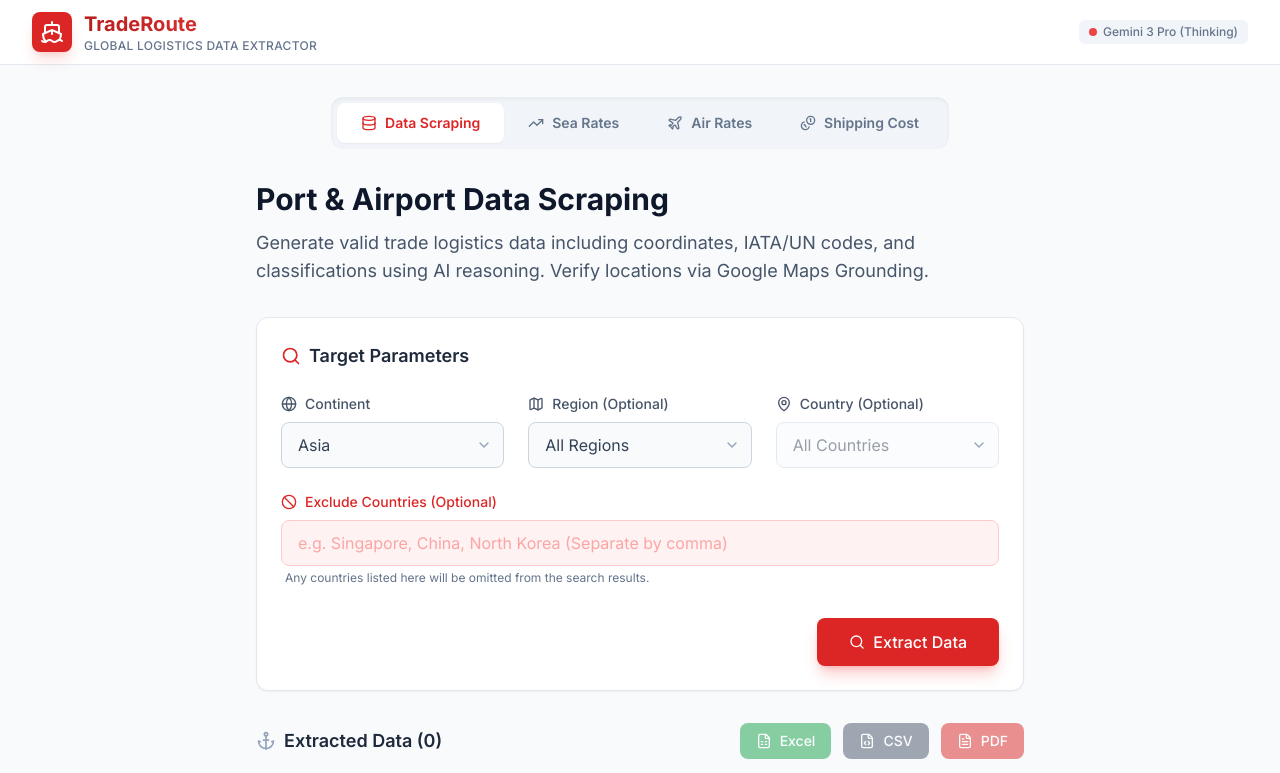
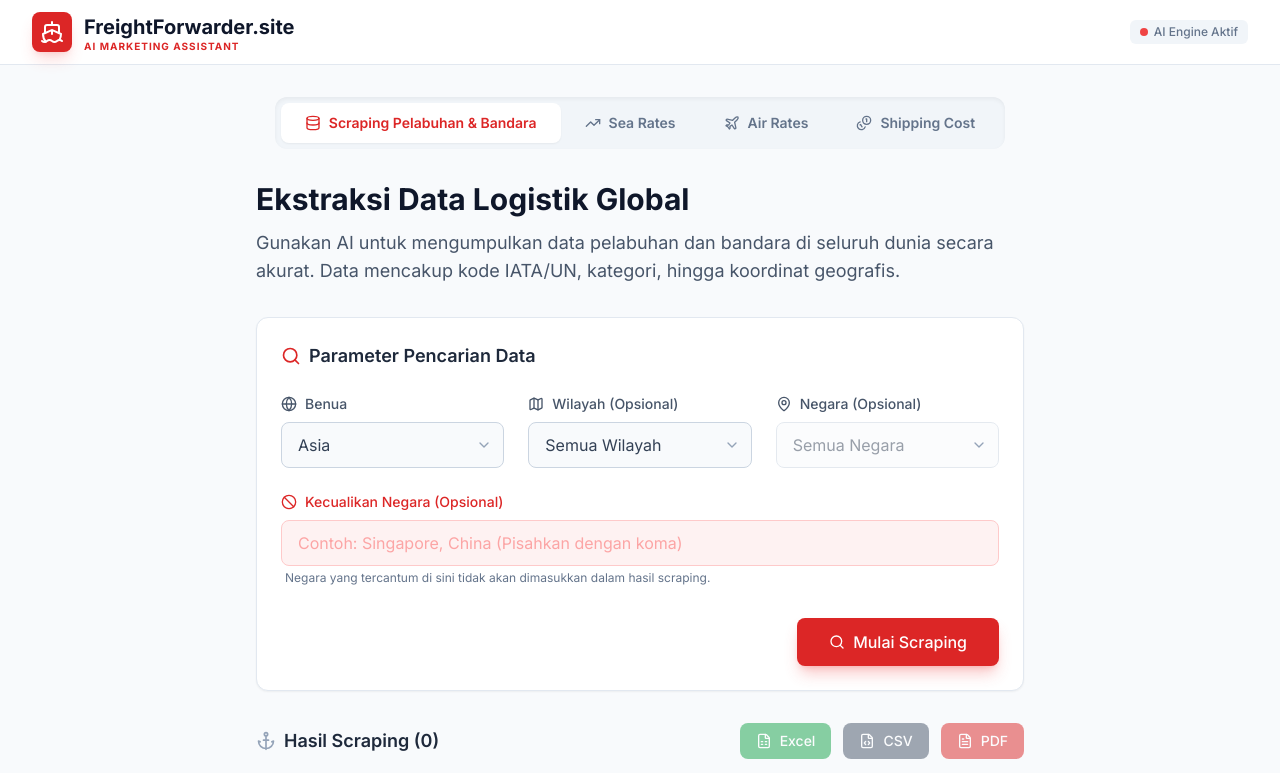
Before and after one commit to Viddy10/TradeRoute, a React (Vite) app: page / in a window 1280 px wide. Shown: the top 773 px of the page. Built offline with nearby package versions, Linux system fonts and the light colour scheme.

Commit message:
feat: Update app name and localization
Refactors the application name to "FreightForwarder.site" across configurations and updates UI elements and messages to Indonesian. Also adjusts import maps and package dependencies.

```diff
--- a/App.tsx
+++ b/App.tsx
@@ -1,4 +1,3 @@
-
 import React, { useState } from 'react';
 import InputForm from './components/InputForm';
 import ResultsTable from './components/ResultsTable';
@@ -31,13 +30,13 @@ const App: React.FC = () => {
 
   const handleTabChange = (tab: 'scraping' | 'calculator' | 'bulk_rates' | 'air_rates', slug: string) => {
     setActiveTab(tab);
-    // Update URL without reloading page to allow for easy sharing/bookmarking of the specific tool
+    // Update URL without reloading page
     const newUrl = `${window.location.pathname}?mode=${slug}`;
     window.history.pushState({ path: newUrl }, '', newUrl);
   };
 
   const handleSearch = async (params: LocationParams) => {
-    setStatus({ loading: true, message: 'Initiating Gemini 3 Pro (Thinking)...' });
+    setStatus({ loading: true, message: 'Menghubungi AI (Berpikir)...' });
     setData([]);
 
     try {
@@ -45,7 +44,7 @@ const App: React.FC = () => {
       setData(results);
       setStatus({ loading: false, message: '' });
     } catch (error: any) {
-      setStatus({ loading: false, message: '', error: error.message || 'An error occurred' });
+      setStatus({ loading: false, message: '', error: error.message || 'Terjadi kesalahan sistem.' });
     }
   };
 
@@ -55,9 +54,7 @@ const App: React.FC = () => {
     if (!item) return;
 
     try {
-      // Use Gemini 2.5 Flash + Maps Grounding
       const verifiedData = await verifyLocationWithMaps(item);
-
       setData(prevData => prevData.map(d =>
         d.id === id ? { ...d, ...verifiedData } : d
       ));
@@ -78,16 +75,16 @@ const App: React.FC = () => {
               <Ship className="w-6 h-6" />
             </div>
             <div>
-              <h1 className="text-xl font-bold bg-gradient-to-r from-red-700 to-red-500 bg-clip-text text-transparent">
-                TradeRoute
+              <h1 className="text-xl font-bold text-slate-900">
+                FreightForwarder.site
               </h1>
-              <p className="text-xs text-slate-500 font-medium tracking-wide">GLOBAL LOGISTICS DATA EXTRACTOR</p>
+              <p className="text-[10px] text-red-600 font-bold uppercase tracking-widest leading-none">AI Marketing Assistant</p>
             </div>
           </div>
           <div className="hidden sm:flex items-center gap-4 text-xs font-medium text-slate-500">
             <span className="flex items-center gap-1.5 bg-slate-100 px-2.5 py-1 rounded-md">
-              <span className="w-2 h-2 rounded-full bg-red-500"></span>
-              Gemini 3 Pro (Thinking)
+              <span className="w-2 h-2 rounded-full bg-red-500 animate-pulse"></span>
+              AI Engine Aktif
             </span>
           </div>
         </div>
@@ -108,7 +105,7 @@ const App: React.FC = () => {
               `}
             >
               <Database className="w-4 h-4" />
-              Data Scraping
+              Scraping Pelabuhan & Bandara
             </button>
             <button
               onClick={() => handleTabChange('bulk_rates', 'sea-rates')}
@@ -153,10 +150,10 @@ const App: React.FC = () => {
         {activeTab === 'scraping' && (
           <div className="animate-fade-in space-y-8">
             <div className="max-w-3xl">
-              <h2 className="text-3xl font-bold text-slate-900 mb-3">Port & Airport Data Scraping</h2>
+              <h2 className="text-3xl font-bold text-slate-900 mb-3">Ekstraksi Data Logistik Global</h2>
               <p className="text-slate-600 text-lg">
-                Generate valid trade logistics data including coordinates, IATA/UN codes, and classifications using AI reasoning.
-                Verify locations via Google Maps Grounding.
+                Gunakan AI untuk mengumpulkan data pelabuhan dan bandara di seluruh dunia secara akurat.
+                Data mencakup kode IATA/UN, kategori, hingga koordinat geografis.
               </p>
             </div>
             <InputForm onSearch={handleSearch} isLoading={status.loading} />
@@ -172,7 +169,7 @@ const App: React.FC = () => {
               <div className="flex flex-col sm:flex-row sm:items-center justify-between gap-4">
                 <h3 className="text-lg font-semibold text-slate-800 flex items-center gap-2">
                   <Anchor className="w-5 h-5 text-slate-400" />
-                  Extracted Data ({data.length})
+                  Hasil Scraping ({data.length})
                 </h3>
                 <ExportButtons data={data} disabled={data.length === 0 || status.loading} />
               </div>
@@ -181,6 +178,11 @@ const App: React.FC = () => {
                 onVerify={handleVerify}
                 verifyingId={verifyingId}
               />
+              {data.length > 0 && (
+                <div className="p-4 bg-slate-900 text-white text-xs text-center rounded-lg italic">
+                  Hubungi tim FreightForwarder.site untuk konsultasi logistik.
+                </div>
+              )}
             </div>
           </div>
         )}
@@ -206,10 +208,10 @@ const App: React.FC = () => {
         <div className="max-w-7xl mx-auto px-4">
           <p className="text-xl font-bold tracking-tight">
             <span className="text-red-600">Freight</span>
-            <span className="text-black">Forwarder</span>
+            <span className="text-black">Forwarder.site</span>
           </p>
           <p className="text-xs text-slate-400 mt-2 font-medium uppercase tracking-widest">
-            Logistics Intelligence Platform
+            Internal Logistics Marketing Platform
           </p>
         </div>
       </footer>
--- a/components/InputForm.tsx
+++ b/components/InputForm.tsx
@@ -1,4 +1,3 @@
-
 import React, { useState, useEffect } from 'react';
 import { LocationParams } from '../types';
 import { Search, Globe, Map, MapPin, ChevronDown, Ban } from 'lucide-react';
@@ -10,7 +9,6 @@ interface InputFormProps {
 }
 
 const InputForm: React.FC<InputFormProps> = ({ onSearch, isLoading }) => {
-  // Initial state defaults to empty strings for Region and Country, implying "All"
   const [params, setParams] = useState<LocationParams>({
     continent: 'Asia',
     region: '',
@@ -18,7 +16,6 @@ const InputForm: React.FC<InputFormProps> = ({ onSearch, isLoading }) => {
     excludeCountries: ''
   });
 
-  // Webhook / Automation Listener for Data Scraping
   useEffect(() => {
     const urlParams = new URLSearchParams(window.location.search);
     const mode = urlParams.get('mode');
@@ -50,18 +47,14 @@ const InputForm: React.FC<InputFormProps> = ({ onSearch, isLoading }) => {
     onSearch(params);
   };
 
-  // Derive available options based on current selection
   const continents = Object.keys(worldLocations);
   const regions = params.continent ? Object.keys(worldLocations[params.continent] || {}) : [];
-
-  // Countries are only available if a specific region is selected
   const countries = (params.continent && params.region)
     ? (worldLocations[params.continent][params.region] || [])
     : [];
 
   const handleContinentChange = (e: React.ChangeEvent<HTMLSelectElement>) => {
     const newContinent = e.target.value;
-    // Reset region and country to empty ("All") when continent changes
     setParams({
       continent: newContinent,
       region: '',
@@ -72,7 +65,6 @@ const InputForm: React.FC<InputFormProps> = ({ onSearch, isLoading }) => {
 
   const handleRegionChange = (e: React.ChangeEvent<HTMLSelectElement>) => {
     const newRegion = e.target.value;
-    // Reset country to empty ("All") when region changes
     setParams(prev => ({
       ...prev,
       region: newRegion,
@@ -98,14 +90,14 @@ const InputForm: React.FC<InputFormProps> = ({ onSearch, isLoading }) => {
     <form onSubmit={handleSubmit} className="bg-white p-6 rounded-xl shadow-sm border border-slate-200">
       <div className="flex items-center gap-2 mb-6">
         <Search className="w-5 h-5 text-red-600" />
-        <h2 className="text-lg font-semibold text-slate-800">Target Parameters</h2>
+        <h2 className="text-lg font-semibold text-slate-800">Parameter Pencarian Data</h2>
       </div>
 
       <div className="grid grid-cols-1 md:grid-cols-3 gap-6 mb-6">
         {/* Continent Select */}
         <div className="space-y-2 relative">
           <label className="flex items-center text-sm font-medium text-slate-600 gap-2">
-            <Globe className="w-4 h-4" /> Continent
+            <Globe className="w-4 h-4" /> Benua
           </label>
           <div className="relative">
             <select
@@ -125,7 +117,7 @@ const InputForm: React.FC<InputFormProps> = ({ onSearch, isLoading }) => {
         {/* Region Select */}
         <div className="space-y-2 relative">
           <label className="flex items-center text-sm font-medium text-slate-600 gap-2">
-            <Map className="w-4 h-4" /> Region (Optional)
+            <Map className="w-4 h-4" /> Wilayah (Opsional)
           </label>
           <div className="relative">
             <select
@@ -133,7 +125,7 @@ const InputForm: React.FC<InputFormProps> = ({ onSearch, isLoading }) => {
               value={params.region}
               onChange={handleRegionChange}
             >
-              <option value="">All Regions</option>
+              <option value="">Semua Wilayah</option>
               {regions.map(r => (
                 <option key={r} value={r}>{r}</option>
               ))}
@@ -145,7 +137,7 @@ const InputForm: React.FC<InputFormProps> = ({ onSearch, isLoading }) => {
         {/* Country Select */}
         <div className="space-y-2 relative">
           <label className="flex items-center text-sm font-medium text-slate-600 gap-2">
-            <MapPin className="w-4 h-4" /> Country (Optional)
+            <MapPin className="w-4 h-4" /> Negara (Opsional)
           </label>
           <div className="relative">
             <select
@@ -154,7 +146,7 @@ const InputForm: React.FC<InputFormProps> = ({ onSearch, isLoading }) => {
               value={params.country}
               onChange={handleCountryChange}
             >
-              <option value="">All Countries</option>
+              <option value="">Semua Negara</option>
               {countries.map(c => (
                 <option key={c} value={c}>{c}</option>
               ))}
@@ -167,20 +159,20 @@ const InputForm: React.FC<InputFormProps> = ({ onSearch, isLoading }) => {
       {/* Exclude Section */}
       <div className="space-y-2 mb-8">
         <label className="flex items-center text-sm font-medium text-red-600 gap-2">
-          <Ban className="w-4 h-4" /> Exclude Countries (Optional)
+          <Ban className="w-4 h-4" /> Kecualikan Negara (Opsional)
         </label>
         <div className="relative">
           <input
             type="text"
-            disabled={!!params.country} // Disable if a specific single country is selected
+            disabled={!!params.country}
             className="w-full pl-4 pr-4 py-2.5 bg-red-50 border border-red-200 rounded-lg focus:ring-2 focus:ring-red-500 focus:border-red-500 transition-all outline-none text-slate-700 placeholder:text-red-300 disabled:opacity-50 disabled:cursor-not-allowed"
-            placeholder={params.country ? "Disabled when a specific country is selected" : "e.g. Singapore, China, North Korea (Separate by comma)"}
+            placeholder={params.country ? "Dinonaktifkan saat memilih satu negara spesifik" : "Contoh: Singapore, China (Pisahkan dengan koma)"}
             value={params.excludeCountries || ''}
             onChange={handleExcludeChange}
           />
           {!params.country && (
             <p className="text-xs text-slate-500 mt-1 ml-1">
-              Any countries listed here will be omitted from the search results.
+              Negara yang tercantum di sini tidak akan dimasukkan dalam hasil scraping.
             </p>
           )}
         </div>
@@ -201,12 +193,12 @@ const InputForm: React.FC<InputFormProps> = ({ onSearch, isLoading }) => {
                 <circle className="opacity-25" cx="12" cy="12" r="10" stroke="currentColor" strokeWidth="4"></circle>
                 <path className="opacity-75" fill="currentColor" d="M4 12a8 8 0 018-8V0C5.373 0 0 5.373 0 12h4zm2 5.291A7.962 7.962 0 014 12H0c0 3.042 1.135 5.824 3 7.938l3-2.647z"></path>
               </svg>
-              Thinking (Gemini 3 Pro)...
+              AI Sedang Mengekstrak Data...
             </>
           ) : (
             <>
               <Search className="w-4 h-4" />
-              Extract Data
+              Mulai Scraping
             </>
           )}
         </button>
--- a/components/ResultsTable.tsx
+++ b/components/ResultsTable.tsx
@@ -1,4 +1,3 @@
-
 import React from 'react';
 import { LogisticsPoint, TransportType } from '../types';
 import { Anchor, Plane, CheckCircle, ExternalLink, RefreshCw, MapPin } from 'lucide-react';
@@ -13,7 +12,7 @@ const ResultsTable: React.FC<ResultsTableProps> = ({ data, onVerify, verifyingId
   if (data.length === 0) {
     return (
       <div className="text-center py-12 bg-white rounded-xl border border-slate-200 border-dashed">
-        <p className="text-slate-500">No data extracted yet. Enter parameters to start.</p>
+        <p className="text-slate-500 italic">Belum ada data yang diekstraksi. Masukkan parameter untuk memulai.</p>
       </div>
     );
   }
@@ -24,14 +23,13 @@ const ResultsTable: React.FC<ResultsTableProps> = ({ data, onVerify, verifyingId
         <table className="w-full text-left">
           <thead className="bg-slate-50 border-b border-slate-200">
             <tr>
-              <th className="px-4 py-4 font-semibold text-slate-700 text-xs uppercase tracking-wider">Name</th>
-              <th className="px-4 py-4 font-semibold text-slate-700 text-xs uppercase tracking-wider">Code</th>
-              <th className="px-4 py-4 font-semibold text-slate-700 text-xs uppercase tracking-wider">Type</th>
-              <th className="px-4 py-4 font-semibold text-slate-700 text-xs uppercase tracking-wider">Category</th>
-              <th className="px-4 py-4 font-semibold text-slate-700 text-xs uppercase tracking-wider">Country</th>
-              <th className="px-4 py-4 font-semibold text-slate-700 text-xs uppercase tracking-wider">Region</th>
-              <th className="px-4 py-4 font-semibold text-slate-700 text-xs uppercase tracking-wider">Lat / Long</th>
-              <th className="px-4 py-4 font-semibold text-slate-700 text-xs uppercase tracking-wider text-right">Action</th>
+              <th className="px-4 py-4 font-semibold text-slate-700 text-xs uppercase tracking-wider">Nama Fasilitas</th>
+              <th className="px-4 py-4 font-semibold text-slate-700 text-xs uppercase tracking-wider">Kode</th>
+              <th className="px-4 py-4 font-semibold text-slate-700 text-xs uppercase tracking-wider">Kategori</th>
+              <th className="px-4 py-4 font-semibold text-slate-700 text-xs uppercase tracking-wider">Negara</th>
+              <th className="px-4 py-4 font-semibold text-slate-700 text-xs uppercase tracking-wider">Wilayah</th>
+              <th className="px-4 py-4 font-semibold text-slate-700 text-xs uppercase tracking-wider">Koordinat</th>
+              <th className="px-4 py-4 font-semibold text-slate-700 text-xs uppercase tracking-wider text-right">Aksi</th>
             </tr>
           </thead>
           <tbody className="divide-y divide-slate-100">
@@ -39,27 +37,22 @@ const ResultsTable: React.FC<ResultsTableProps> = ({ data, onVerify, verifyingId
               <tr key={item.id} className="hover:bg-slate-50 transition-colors">
                 {/* Name */}
                 <td className="px-4 py-4">
-                  <div className="font-semibold text-slate-900 text-sm">{item.name}</div>
-                  <div className="text-xs text-slate-500">{item.city}</div>
+                  <div className="flex items-center gap-2">
+                    <span className={`p-1.5 rounded ${item.type === TransportType.PORT ? 'bg-blue-50 text-blue-600' : 'bg-red-50 text-red-600'}`}>
+                      {item.type === TransportType.PORT ? <Anchor className="w-3.5 h-3.5" /> : <Plane className="w-3.5 h-3.5" />}
+                    </span>
+                    <div>
+                      <div className="font-semibold text-slate-900 text-sm">{item.name}</div>
+                      <div className="text-[10px] text-slate-500 uppercase tracking-tighter">{item.city}</div>
+                    </div>
+                  </div>
                 </td>
 
                 {/* Code */}
                 <td className="px-4 py-4">
                   <div className="text-xs font-mono font-bold text-slate-600 bg-slate-100 inline-block px-1.5 py-0.5 rounded">
-                    {item.code}
+                    {item.code || 'N/A'}
                   </div>
-                </td>
-
-                {/* Type */}
-                <td className="px-4 py-4">
-                  <span className={`inline-flex items-center gap-1.5 px-2 py-1 rounded-md text-xs font-medium border
-                    ${item.type === TransportType.PORT
-                      ? 'bg-slate-50 text-slate-700 border-slate-200'
-                      : 'bg-red-50 text-red-700 border-red-200'
-                    }`}>
-                    {item.type === TransportType.PORT ? <Anchor className="w-3 h-3" /> : <Plane className="w-3 h-3" />}
-                    {item.type}
-                  </span>
                 </td>
 
                 {/* Category */}
@@ -70,7 +63,7 @@ const ResultsTable: React.FC<ResultsTableProps> = ({ data, onVerify, verifyingId
                 </td>
 
                 {/* Country */}
-                <td className="px-4 py-4 text-sm text-slate-700">
+                <td className="px-4 py-4 text-sm text-slate-700 font-medium">
                   {item.country}
                 </td>
 
@@ -80,9 +73,9 @@ const ResultsTable: React.FC<ResultsTableProps> = ({ data, onVerify, verifyingId
                 </td>
 
                 {/* Lat & Long */}
-                <td className="px-4 py-4 text-xs font-mono text-slate-600 whitespace-nowrap">
-                  <div><span className="text-slate-400">Lat:</span> {item.latitude.toFixed(4)}</div>
-                  <div><span className="text-slate-400">Lon:</span> {item.longitude.toFixed(4)}</div>
+                <td className="px-4 py-4 text-[10px] font-mono text-slate-500 whitespace-nowrap leading-relaxed">
+                  <div>LAT: <span className="text-slate-900">{item.latitude.toFixed(6)}</span></div>
+                  <div>LON: <span className="text-slate-900">{item.longitude.toFixed(6)}</span></div>
                 </td>
 
                 {/* Action */}
@@ -92,8 +85,8 @@ const ResultsTable: React.FC<ResultsTableProps> = ({ data, onVerify, verifyingId
                       href={item.mapsUri}
                       target="_blank"
                       rel="noopener noreferrer"
-                      className="inline-flex items-center justify-center w-8 h-8 rounded-full bg-green-50 text-green-600 hover:bg-green-100 transition-colors"
-                      title="View on Google Maps"
+                      className="inline-flex items-center justify-center w-8 h-8 rounded-lg bg-green-50 text-green-600 hover:bg-green-100 transition-colors shadow-sm"
+                      title="Lihat di Google Maps"
                     >
                       <CheckCircle className="w-4 h-4" />
                     </a>
@@ -101,8 +94,8 @@ const ResultsTable: React.FC<ResultsTableProps> = ({ data, onVerify, verifyingId
                     <button
                       onClick={() => onVerify(item.id)}
                       disabled={verifyingId === item.id}
-                      className="inline-flex items-center justify-center w-8 h-8 rounded-full bg-slate-50 text-red-600 hover:bg-red-50 transition-colors disabled:opacity-70"
-                      title="Verify Location"
+                      className="inline-flex items-center justify-center w-8 h-8 rounded-lg bg-slate-100 text-red-600 hover:bg-red-600 hover:text-white transition-all disabled:opacity-70 shadow-sm"
+                      title="Verifikasi Lokasi"
                     >
                       {verifyingId === item.id ? (
                         <RefreshCw className="w-4 h-4 animate-spin" />
--- a/index.html
+++ b/index.html
@@ -1,23 +1,25 @@
 <!DOCTYPE html>
-<html lang="en">
+<html lang="id">
   <head>
     <meta charset="UTF-8" />
     <meta name="viewport" content="width=device-width, initial-scale=1.0" />
-    <title>TradeRoute Data Extractor</title>
+    <title>FreightForwarder.site – AI Marketing Assistant</title>
     <script src="https://cdn.tailwindcss.com"></script>
     <link href="https://fonts.googleapis.com/css2?family=Inter:wght@300;400;500;600;700&display=swap" rel="stylesheet">
     <style>
       body { font-family: 'Inter', sans-serif; }
+      .animate-fade-in { animation: fadeIn 0.3s ease-out; }
+      @keyframes fadeIn { from { opacity: 0; transform: translateY(10px); } to { opacity: 1; transform: translateY(0); } }
     </style>
   <script type="importmap">
 {
   "imports": {
+    "react/": "https://esm.sh/react@^19.2.4/",
+    "react": "https://esm.sh/react@^19.2.4",
     "react-dom/": "https://esm.sh/react-dom@^19.2.4/",
     "@google/genai": "https://esm.sh/@google/genai@^1.38.0",
+    "lucide-react": "https://esm.sh/lucide-react@^0.563.0",
     "jspdf": "https://esm.sh/jspdf@^4.0.0",
-    "react/": "https://esm.sh/react@^19.2.4/",
-    "react": "https://esm.sh/react@^19.2.4",
-    "lucide-react": "https://esm.sh/lucide-react@^0.563.0",
     "jspdf-autotable": "https://esm.sh/jspdf-autotable@^5.0.7",
     "xlsx": "https://esm.sh/xlsx@^0.18.5"
   }
--- a/package.json
+++ b/package.json
@@ -9,11 +9,11 @@
     "preview": "vite preview"
   },
   "dependencies": {
+    "react": "^19.2.4",
     "react-dom": "^19.2.4",
     "@google/genai": "^1.38.0",
+    "lucide-react": "^0.563.0",
     "jspdf": "^4.0.0",
-    "react": "^19.2.4",
-    "lucide-react": "^0.563.0",
     "jspdf-autotable": "^5.0.7",
     "xlsx": "^0.18.5"
   },
--- a/wrangler.json
+++ b/wrangler.json
@@ -1,5 +1,5 @@
 {
-  "name": "traderoute-data-extractor",
+  "name": "freight-forwarder-ai",
   "compatibility_date": "2024-04-03",
   "assets": {
     "directory": "./dist",
```
